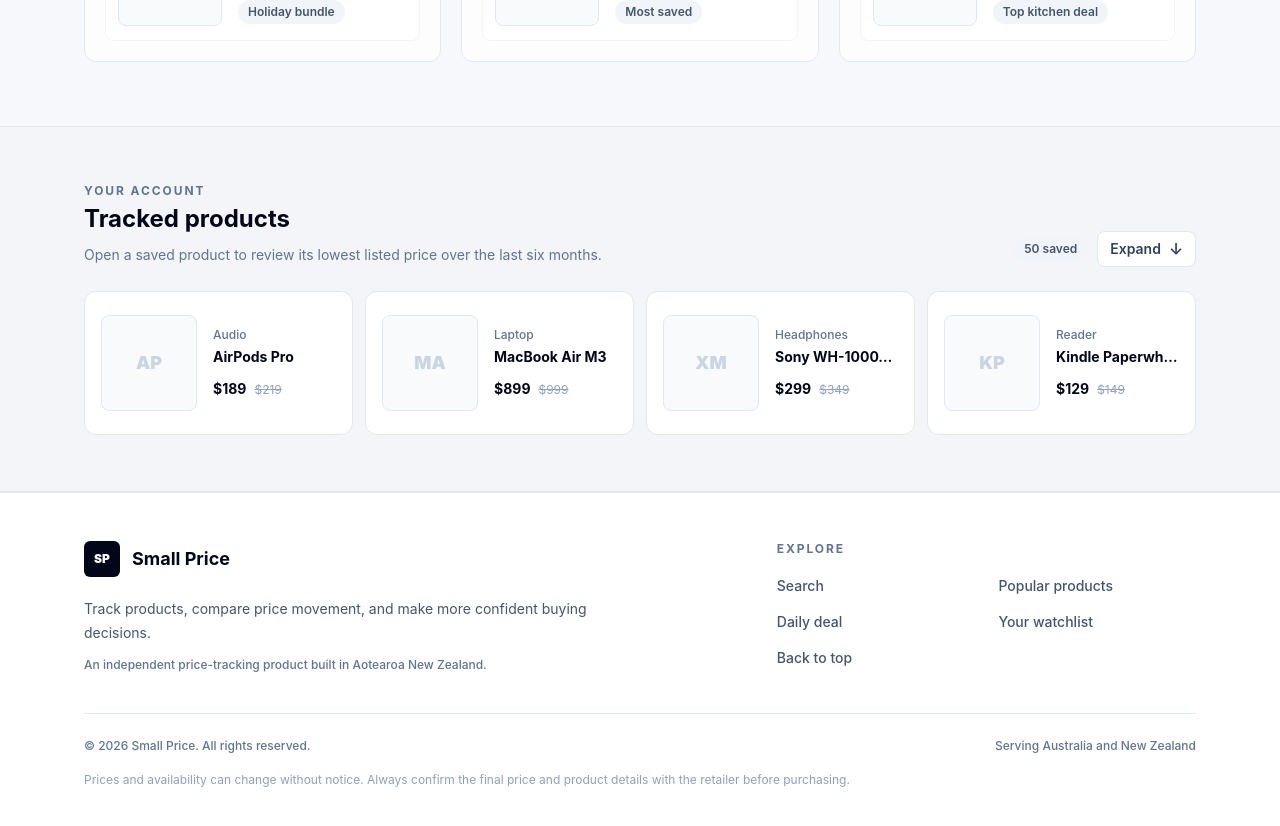
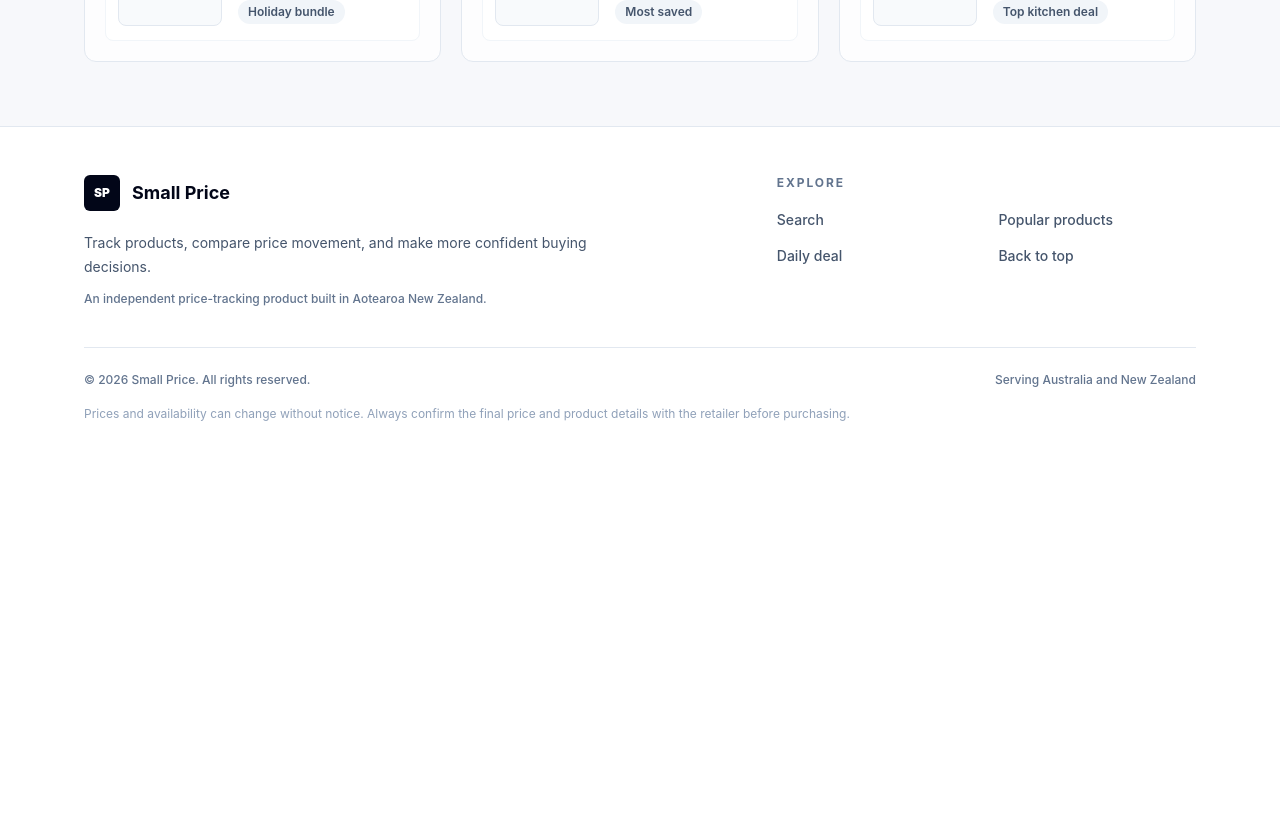
Before and after one commit to Mikalasa/small-price-web, a React (Vite) app in the folder small-price-web-react/: page / in a window 1280 px wide. Shown: the part 1540-2366 px from the top of the page. After the commit the page ends 2012 px from the top, so only its background shows below. Built offline with nearby package versions, Linux system fonts and the light colour scheme.

Commit message:
feature-1: watchlist only available to logined user

```diff
--- a/small-price-web-react/src/components/Footer.jsx
+++ b/small-price-web-react/src/components/Footer.jsx
@@ -1,8 +1,11 @@
 import { footerCopy } from "../constants/copy.js"
 import { footerStyles } from "../theme/styles.js"
 
-function Footer() {
+function Footer({ showWatchlist = true }) {
   const currentYear = new Date().getFullYear()
+  const navigation = showWatchlist
+    ? footerCopy.navigation
+    : footerCopy.navigation.filter((item) => item.href !== "#watchlist")
 
   return (
     <footer className={footerStyles.shell}>
@@ -20,7 +23,7 @@ function Footer() {
           <nav aria-label={footerCopy.navigationLabel}>
             <p className={footerStyles.heading}>{footerCopy.navigationTitle}</p>
             <ul className="mt-4 grid grid-cols-2 gap-x-6 gap-y-3">
-              {footerCopy.navigation.map((item) => (
+              {navigation.map((item) => (
                 <li key={item.href}>
                   <a className={footerStyles.link} href={item.href}>
                     {item.label}
--- a/small-price-web-react/src/components/Header.jsx
+++ b/small-price-web-react/src/components/Header.jsx
@@ -3,7 +3,11 @@ import { headerStyles, pageStyles } from "../theme/styles.js"
 import LoginProfile from "./LoginProfile.jsx"
 import ThemeToggle from "./ThemeToggle.jsx"
 
-function Header({ isDark, onThemeToggle }) {
+function Header({ auth, isDark, onThemeToggle }) {
+  const navigation = auth?.isLoggedIn
+    ? headerCopy.navigation
+    : headerCopy.navigation.filter((item) => item.href !== "#watchlist")
+
   return (
     <header className={pageStyles.topBar}>
       <a className={headerStyles.brandLink} href="#search">
@@ -12,7 +16,7 @@ function Header({ isDark, onThemeToggle }) {
       </a>
 
       <nav className={headerStyles.nav} aria-label={headerCopy.navigationLabel}>
-        {headerCopy.navigation.map((item) => (
+        {navigation.map((item) => (
           <a className={headerStyles.navLink} href={item.href} key={item.href}>
             {item.label}
           </a>
@@ -24,7 +28,7 @@ function Header({ isDark, onThemeToggle }) {
           isDark={isDark}
           onToggle={onThemeToggle}
         />
-        <LoginProfile />
+        <LoginProfile auth={auth} />
       </div>
     </header>
   )
--- a/small-price-web-react/src/components/LoginModal.jsx
+++ b/small-price-web-react/src/components/LoginModal.jsx
@@ -1,4 +1,5 @@
 import { useState } from "react"
+import { createPortal } from "react-dom"
 import { authCopy } from "../constants/copy.js"
 import { getTestCredentials } from "../features/auth/authService.js"
 import { getInitials } from "../features/auth/authUtils.js"
@@ -12,7 +13,7 @@ function LoginModal({ isOpen, auth, onClose }) {
   const { user } = auth
   const isLoggedIn = Boolean(user)
 
-  return (
+  return createPortal(
     <div className={`fixed inset-0 z-50 flex items-center justify-center ${loginStyles.modalBackdrop}`}>
       <button
         className="absolute inset-0 cursor-default"
@@ -74,7 +75,8 @@ function LoginModal({ isOpen, auth, onClose }) {
           )}
         </div>
       </section>
-    </div>
+    </div>,
+    document.body,
   )
 }
 
--- a/small-price-web-react/src/components/LoginProfile.jsx
+++ b/small-price-web-react/src/components/LoginProfile.jsx
@@ -5,9 +5,10 @@ import { useAuth } from "../features/auth/useAuth.js"
 import { buttonStyles, loginStyles } from "../theme/styles.js"
 import LoginModal from "./LoginModal.jsx"
 
-function LoginProfile() {
+function LoginProfile({ auth: providedAuth }) {
   const [isOpen, setIsOpen] = useState(false)
-  const auth = useAuth()
+  const localAuth = useAuth()
+  const auth = providedAuth ?? localAuth
   const { user, isLoggedIn } = auth
   const initials = user ? getInitials(user.name) : ""
 
--- a/small-price-web-react/src/features/watchlist/components/WatchlistSection.jsx
+++ b/small-price-web-react/src/features/watchlist/components/WatchlistSection.jsx
@@ -8,12 +8,16 @@ const COLLAPSED_PRODUCT_COUNT = 4
 const MAX_VISIBLE_PRODUCTS = 11
 const PriceHistoryModal = lazy(() => import("./PriceHistoryModal.jsx"))
 
-function WatchlistSection() {
+function WatchlistSection({ auth }) {
   const [selectedProduct, setSelectedProduct] = useState(null)
   const [isExpanded, setIsExpanded] = useState(false)
   const visibleProductCount = isExpanded ? MAX_VISIBLE_PRODUCTS : COLLAPSED_PRODUCT_COUNT
   const visibleProducts = watchedProducts.slice(0, visibleProductCount)
   const remainingCount = Math.max(watchedProductCount - MAX_VISIBLE_PRODUCTS, 0)
+
+  if (!auth?.isLoggedIn) {
+    return null
+  }
 
   return (
     <section className={watchlistStyles.section} id="watchlist">
--- a/small-price-web-react/src/pages/Home.jsx
+++ b/small-price-web-react/src/pages/Home.jsx
@@ -11,14 +11,17 @@ import {
     quarterlyPopularProducts,
     weeklyPopularProducts,
 } from "../data/products.js";
+import { useAuth } from "../features/auth/useAuth.js";
 import { pageStyles } from "../theme/styles.js";
 
 function Home() {
     const [isDark, setIsDark] = useState(false)
+    const auth = useAuth()
 
     return(
         <div className={`relative min-h-screen ${pageStyles.base} ${isDark ? "dark" : ""}`} id="top">
             <Header
+                auth={auth}
                 isDark={isDark}
                 onThemeToggle={() => setIsDark((current) => !current)}
             />
@@ -48,8 +51,8 @@ function Home() {
                     />
                 </div>
             </section>
-            <WatchlistSection />
-            <Footer />
+            <WatchlistSection auth={auth} />
+            <Footer showWatchlist={auth.isLoggedIn} />
         </div>
     )
 }
```
